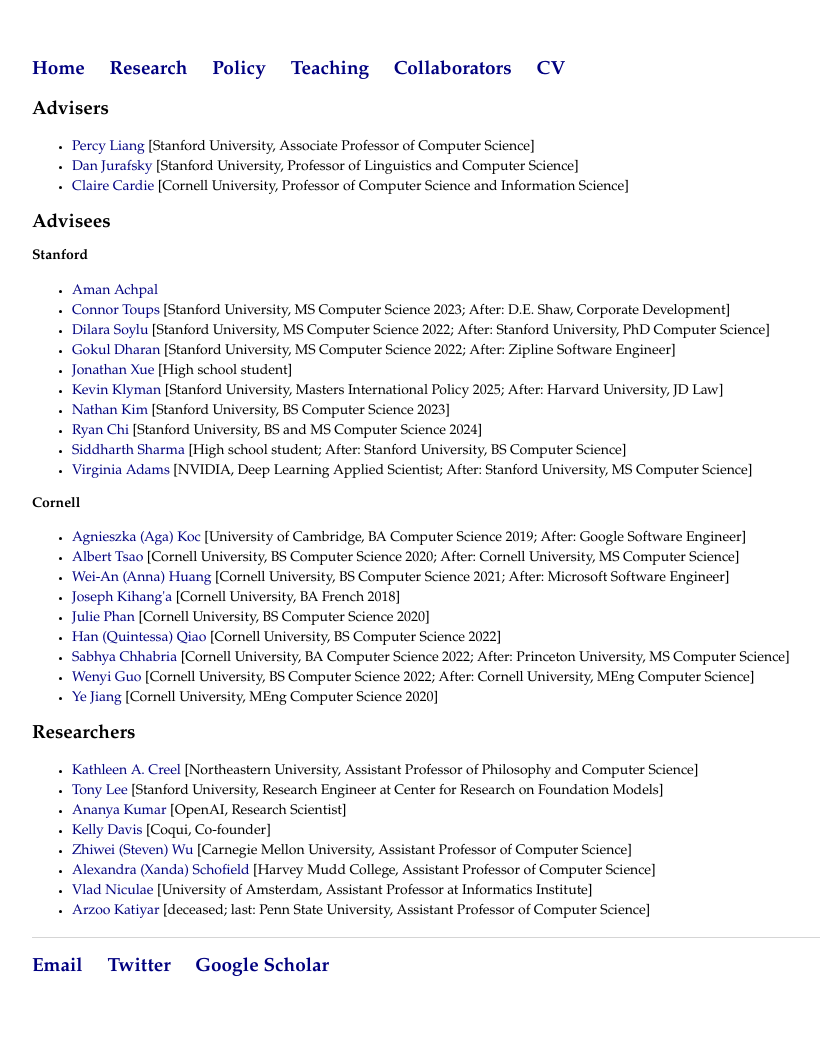
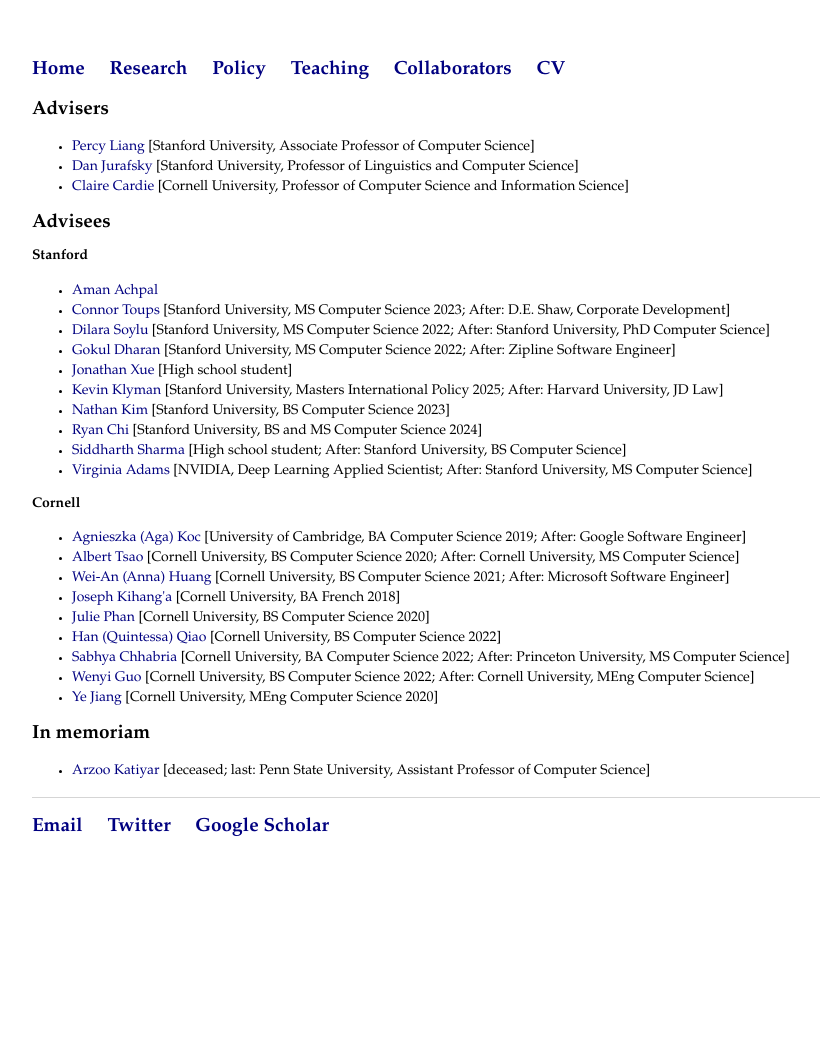
Before and after one commit to rishibommasani/rishibommasani.github.io, a Jekyll site: the page built from collaborators/index.html, in a window 1280 px wide. Shown: the whole page, without its empty margins (160-980 px from the left). Built offline with Jekyll 4.4.1, drawn with Linux system fonts in a browser that asks for light colours; after the commit the page ends 900 px from its top, so only the background shows below that.

Commit message:
Update index.html

```diff
--- a/collaborators/index.html
+++ b/collaborators/index.html
@@ -37,14 +37,7 @@
 			<li>  <a href="https://www.linkedin.com/in/ye-jiang-970873a8/">Ye Jiang </a> [Cornell University, MEng Computer Science 2020] </li>
 		</ul>
 
-	<h2>Researchers</h2>
+	<h2>In memoriam</h2>
 	<ul>
-		<li> <a href="https://kathleenacreel.com/">Kathleen A. Creel </a> [Northeastern University, Assistant Professor of Philosophy and Computer Science] </li>
-		<li> <a href="https://www.linkedin.com/in/tonyhlee">Tony Lee </a> [Stanford University, Research Engineer at Center for Research on Foundation Models] </li>
-		<li> <a href="https://ananyakumar.wordpress.com/publications/">Ananya Kumar </a> [OpenAI, Research Scientist] </li>
-		<li> <a href="https://www.linkedin.com/in/kellydavis2/">Kelly Davis </a> [Coqui, Co-founder] </li>
-		<li> <a href="https://zstevenwu.com/">Zhiwei (Steven) Wu </a> [Carnegie Mellon University, Assistant Professor of Computer Science] </li>
-		<li> <a href="https://www.cs.hmc.edu/~xanda/#/">Alexandra (Xanda) Schofield </a> [Harvey Mudd College, Assistant Professor of Computer Science]</li>
-		<li> <a href="https://vene.ro/">Vlad Niculae </a> [University of Amsterdam, Assistant Professor at Informatics Institute] </li>
 		<li> <a href="https://sites.google.com/site/arzook99/home">Arzoo Katiyar </a> [deceased; last: Penn State University, Assistant Professor of Computer Science] </li>
 	</ul>
```
